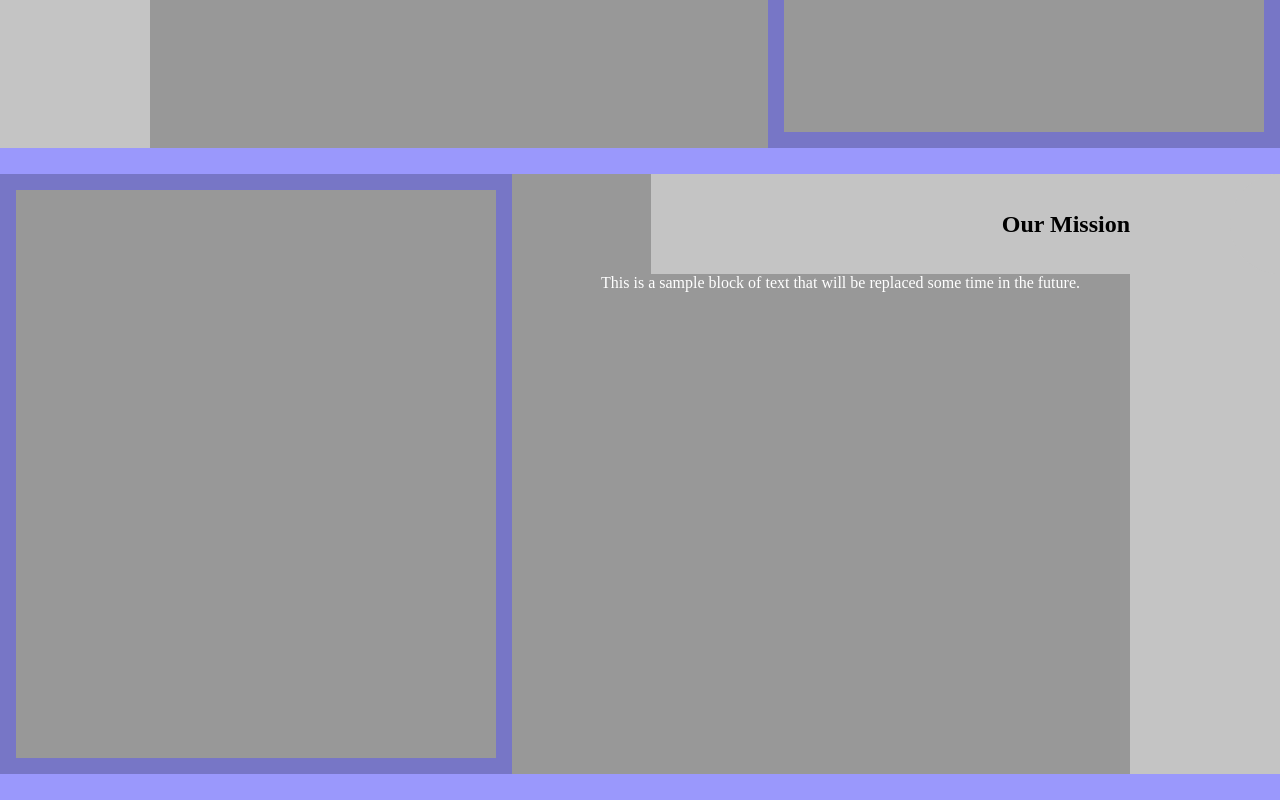
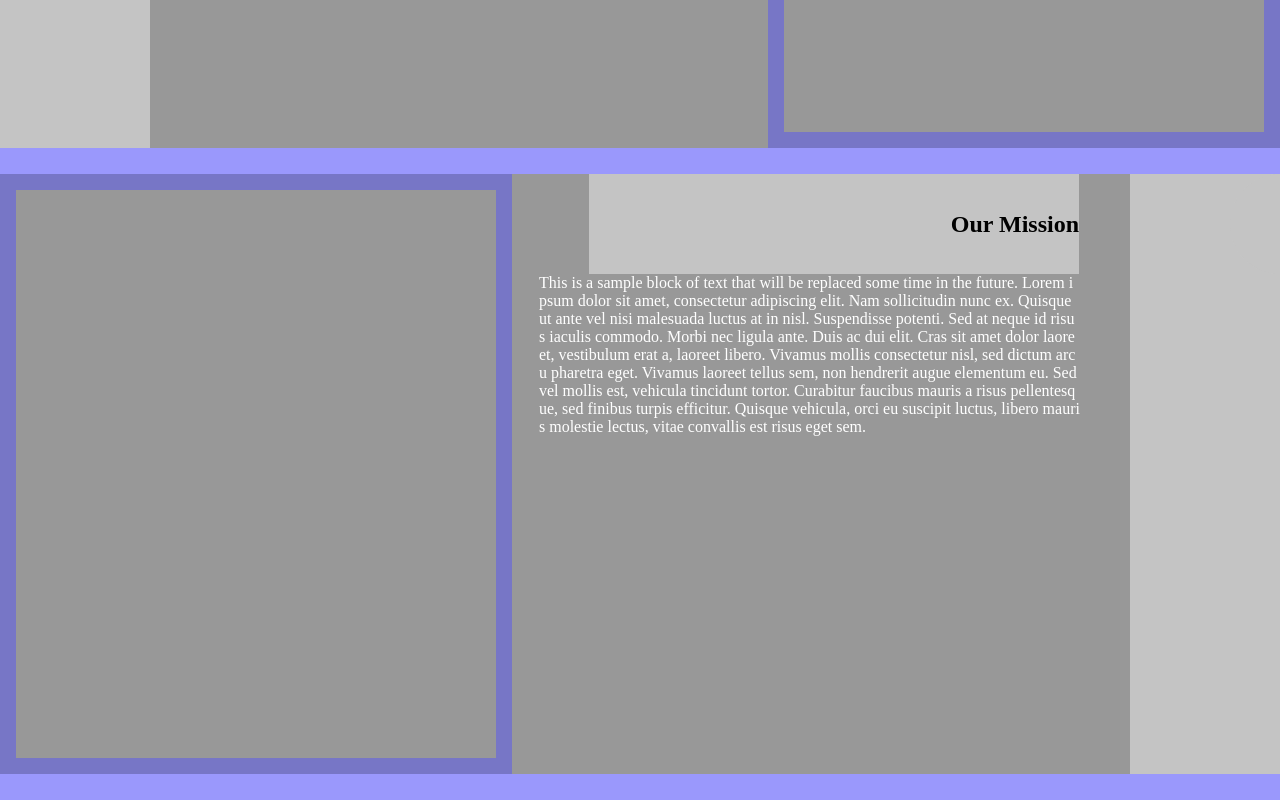
Before and after one commit to Shoebox-Development-LLC/portfolio-website, a Gatsby site: page / in a window 1280 px wide. Shown: the part 1233-2033 px from the top of the page. Built offline with nearby package versions, Linux system fonts and the light colour scheme; Gatsby itself is replaced by a stand-in of ours.

Commit message:
Reinserted lorem ipsum for testing

```diff
--- a/src/pages/index.js
+++ b/src/pages/index.js
@@ -25,7 +25,7 @@ const IndexPage = () => {
         <LeftCaption
           header='Our Story'
           text='This is a sample block of text that will be replaced some time in the
-future. Lorem ipsum dolor sit amet, consectetur adipiscing elit. Nam sollicitudin nunc ex. Quisque ut ante vel nisi malesuada luctus at in nisl. Suspendisse potenti. Sed at neque id risus iaculis commodo. Morbi nec ligula ante. Duis ac dui elit. Cras sit amet dolor laoreet, vestibulum erat a, laoreet libero. Vivamus mollis consectetur nisl, sed dictum arcu pharetra eget. Vivamus laoreet tellus sem, non hendrerit augue elementum eu. Sed vel mollis est, vehicula tincidunt tortor. Curabitur faucibus mauris a risus pellentesque, sed finibus turpis efficitur. Quisque vehicula, orci eu suscipit luctus, libero mauris molestie lectus, vitae convallis est risus eget sem. '
+future. Lorem ipsum dolor sit amet, consectetur adipiscing elit. Nam sollicitudin nunc ex. Quisque ut ante vel nisi malesuada luctus at in nisl. Suspendisse potenti. Sed at neque id risus iaculis commodo. Morbi nec ligula ante. Duis ac dui elit. Cras sit amet dolor laoreet, vestibulum erat a, laoreet libero. Vivamus mollis consectetur nisl, sed dictum arcu pharetra eget. Vivamus laoreet tellus sem, non hendrerit augue elementum eu. Sed vel mollis est, vehicula tincidunt tortor. Curabitur faucibus mauris a risus pellentesque, sed finibus turpis efficitur. Quisque vehicula, orci eu suscipit luctus, libero mauris molestie lectus, vitae convallis est risus eget sem.'
           idCircle='greyCircle0'
           idGreyBox='greyBox20'
           idLeftCaptionContent='leftCaptionContent0'
@@ -33,7 +33,7 @@ future. Lorem ipsum dolor sit amet, consectetur adipiscing elit. Nam sollicitudi
         <Spacer />
         <LeftCaption
           header='Our Mission'
-          text='This is a sample block of text that will be replaced some time in the future.'
+          text='This is a sample block of text that will be replaced some time in the future. Lorem ipsum dolor sit amet, consectetur adipiscing elit. Nam sollicitudin nunc ex. Quisque ut ante vel nisi malesuada luctus at in nisl. Suspendisse potenti. Sed at neque id risus iaculis commodo. Morbi nec ligula ante. Duis ac dui elit. Cras sit amet dolor laoreet, vestibulum erat a, laoreet libero. Vivamus mollis consectetur nisl, sed dictum arcu pharetra eget. Vivamus laoreet tellus sem, non hendrerit augue elementum eu. Sed vel mollis est, vehicula tincidunt tortor. Curabitur faucibus mauris a risus pellentesque, sed finibus turpis efficitur. Quisque vehicula, orci eu suscipit luctus, libero mauris molestie lectus, vitae convallis est risus eget sem.'
           idCircle='greyCircle1'
           idLeftCaption='leftCaption1'
           idLeftCaptionCaption='leftCaptionCaption1'
```
